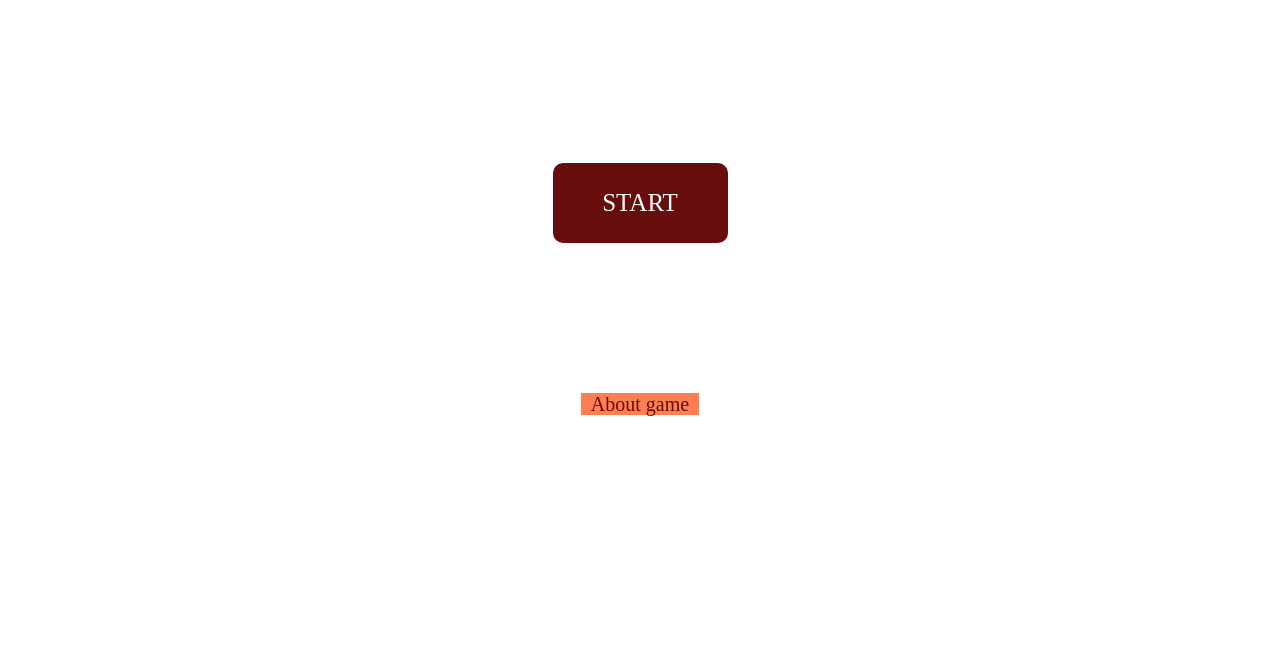
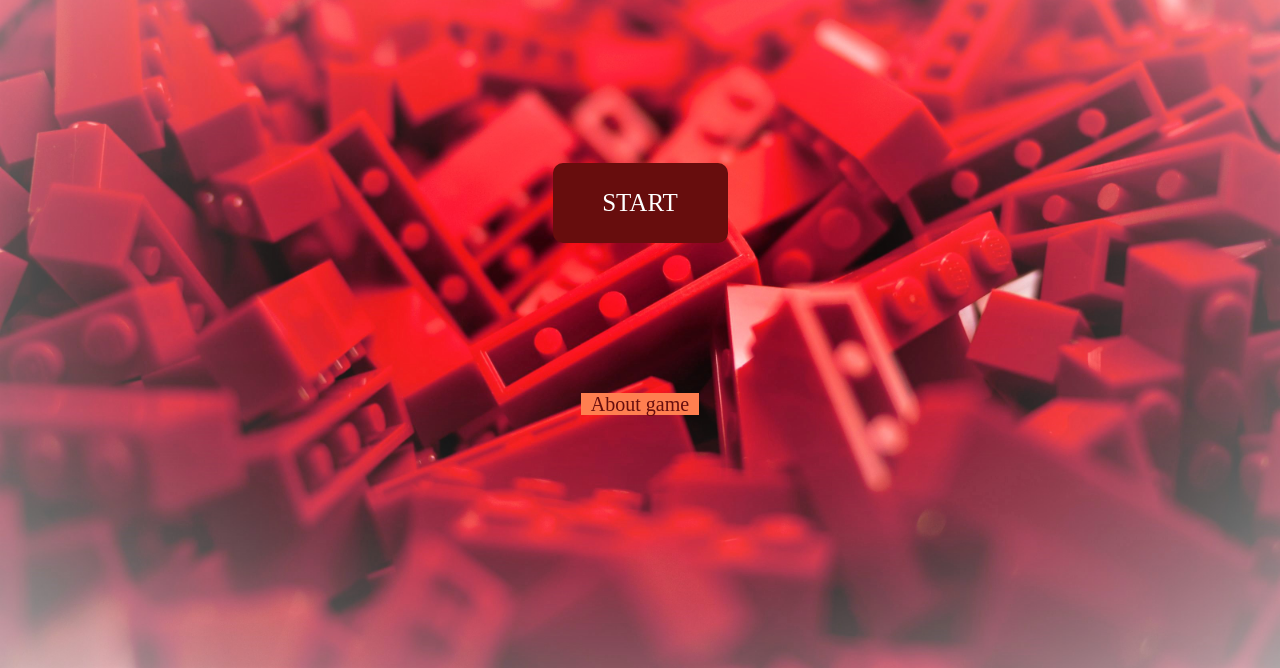
Before and after one commit to ohsophie/lego_threeJS, a plain HTML site: page index.html in a window 1280 px wide. Shown: the part 132-800 px from the top of the page. Drawn offline with Linux system fonts and the light colour scheme.

Commit message:
Update index.css

```diff
--- a/css/index.css
+++ b/css/index.css
@@ -25,7 +25,7 @@
 }
 
 body {
-  background-image: url('../img/lego.png');
+  background-image: url('../assets/lego.png');
   background-size: cover;
 }
 
```
